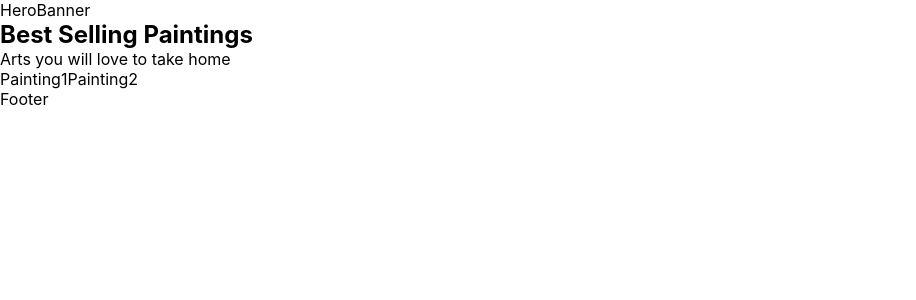
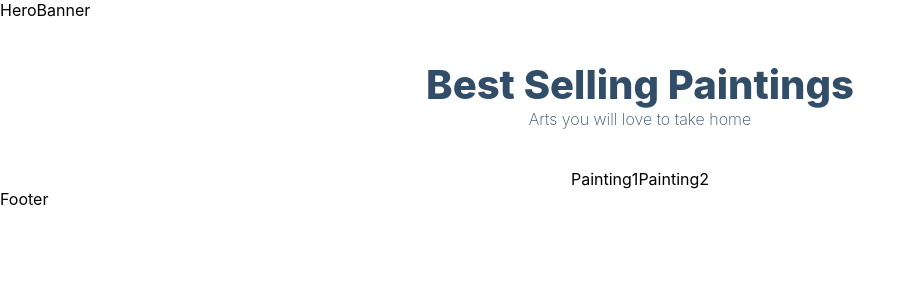
Before and after one commit to itsparasbisht/e-commerce-app, a Next.js app: page / in a window 1280 px wide. Shown: the top 300 px of the page, without its empty margins (0-916 px from the left). Built offline with nearby package versions, Linux system fonts and the light colour scheme.

Commit message:
components

```diff
--- /dev/null
+++ b/components/Cart.jsx
@@ -0,0 +1,7 @@
+import React from "react";
+
+const Cart = () => {
+  return <div>Cart</div>;
+};
+
+export default Cart;
--- /dev/null
+++ b/components/Footer.jsx
@@ -0,0 +1,7 @@
+import React from "react";
+
+const Footer = () => {
+  return <div>Footer</div>;
+};
+
+export default Footer;
--- /dev/null
+++ b/components/FooterBanner.jsx
@@ -0,0 +1,7 @@
+import React from "react";
+
+const FooterBanner = () => {
+  return <div>FooterBanner</div>;
+};
+
+export default FooterBanner;
--- /dev/null
+++ b/components/HeroBanner.jsx
@@ -0,0 +1,7 @@
+import React from "react";
+
+const HeroBanner = () => {
+  return <div>HeroBanner</div>;
+};
+
+export default HeroBanner;
--- /dev/null
+++ b/components/Layout.jsx
@@ -0,0 +1,7 @@
+import React from "react";
+
+const Layout = () => {
+  return <div>Layout</div>;
+};
+
+export default Layout;
--- /dev/null
+++ b/components/Navbar.jsx
@@ -0,0 +1,7 @@
+import React from "react";
+
+const Navbar = () => {
+  return <div>Navbar</div>;
+};
+
+export default Navbar;
--- /dev/null
+++ b/components/Product.jsx
@@ -0,0 +1,7 @@
+import React from "react";
+
+const Product = () => {
+  return <div>Product</div>;
+};
+
+export default Product;
--- /dev/null
+++ b/components/index.js
@@ -0,0 +1,7 @@
+export { default as Footer } from "./Footer";
+export { default as Layout } from "./Layout";
+export { default as Navbar } from "./Navbar";
+export { default as Product } from "./Product";
+export { default as HeroBanner } from "./HeroBanner";
+export { default as FooterBanner } from "./FooterBanner";
+export { default as Cart } from "./Cart";
--- a/pages/index.js
+++ b/pages/index.js
@@ -1,14 +1,17 @@
 import React from "react";
+import { Product, FooterBanner, HeroBanner } from "../components";
 
 const Home = () => {
   return (
     <>
       HeroBanner
-      <div>
+      <div className="products-heading">
         <h2>Best Selling Paintings</h2>
         <p>Arts you will love to take home</p>
       </div>
-      <div>{["Painting1", "Painting2"].map((painting) => painting)}</div>
+      <div className="products-container">
+        {["Painting1", "Painting2"].map((painting) => painting)}
+      </div>
       Footer
     </>
   );
```
